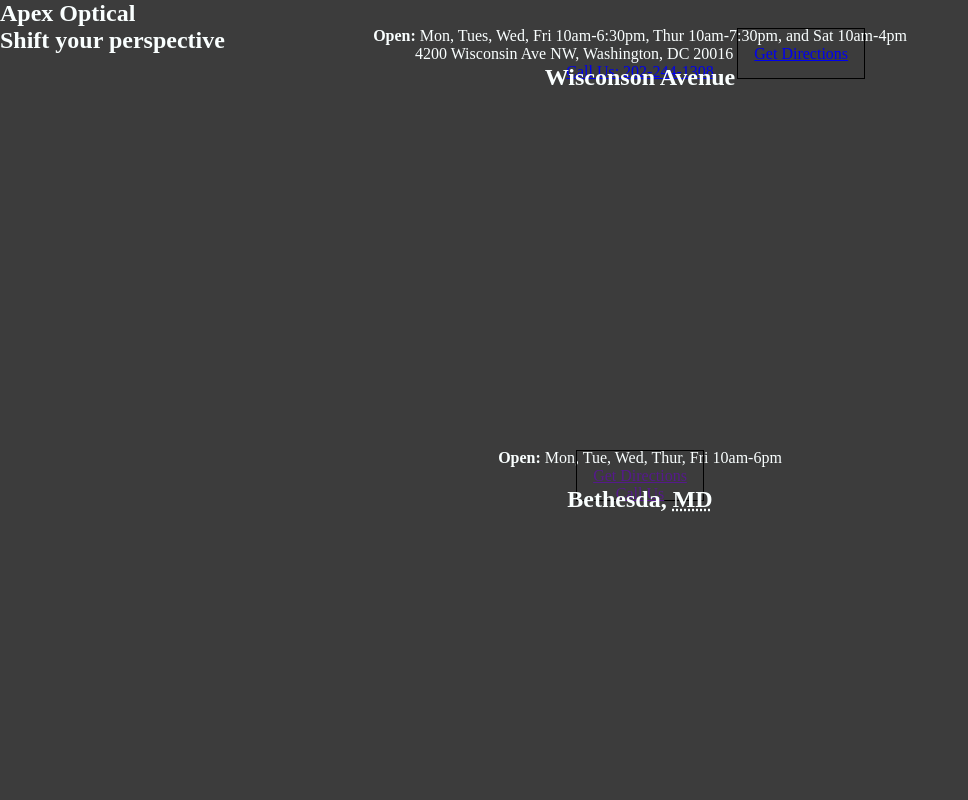
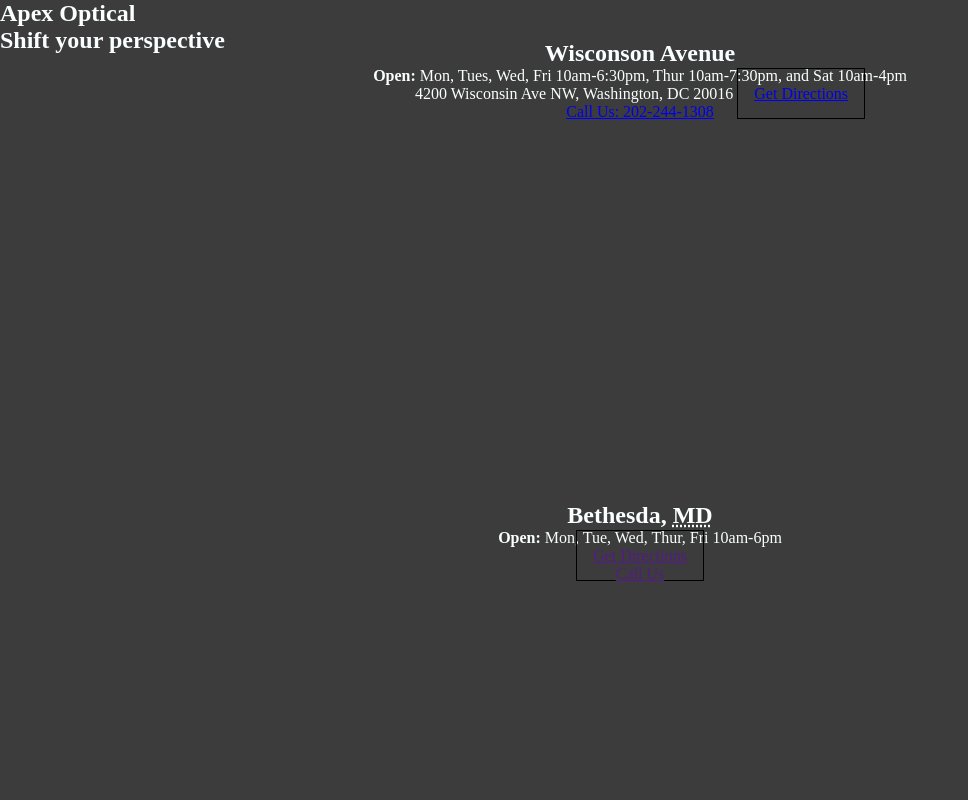
Before and after one commit to sjcalamia/apexoptical, a plain HTML site: page index.html in a window 1280 px wide. Shown: the top 800 px of the page, without its empty margins (0-968 px from the left). Drawn offline with Linux system fonts and the light colour scheme.

Commit message:
Updating styles a little

```diff
--- a/index.html
+++ b/index.html
@@ -39,10 +39,10 @@
       background-color: #3c3c3c;
       color: #FAFFFF;
       text-align: center;
+      padding-top: 5vh;
     }
     .location .locname {
       top: 5vw;
-      position: relative;
     }
 
   </style>
```
